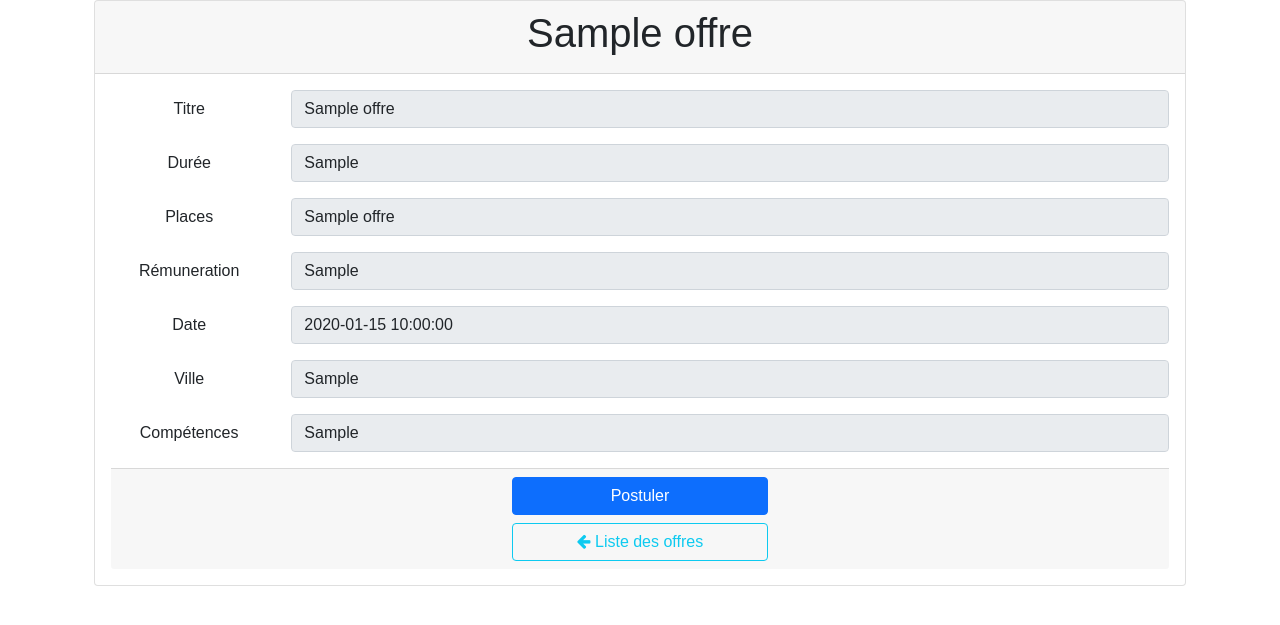
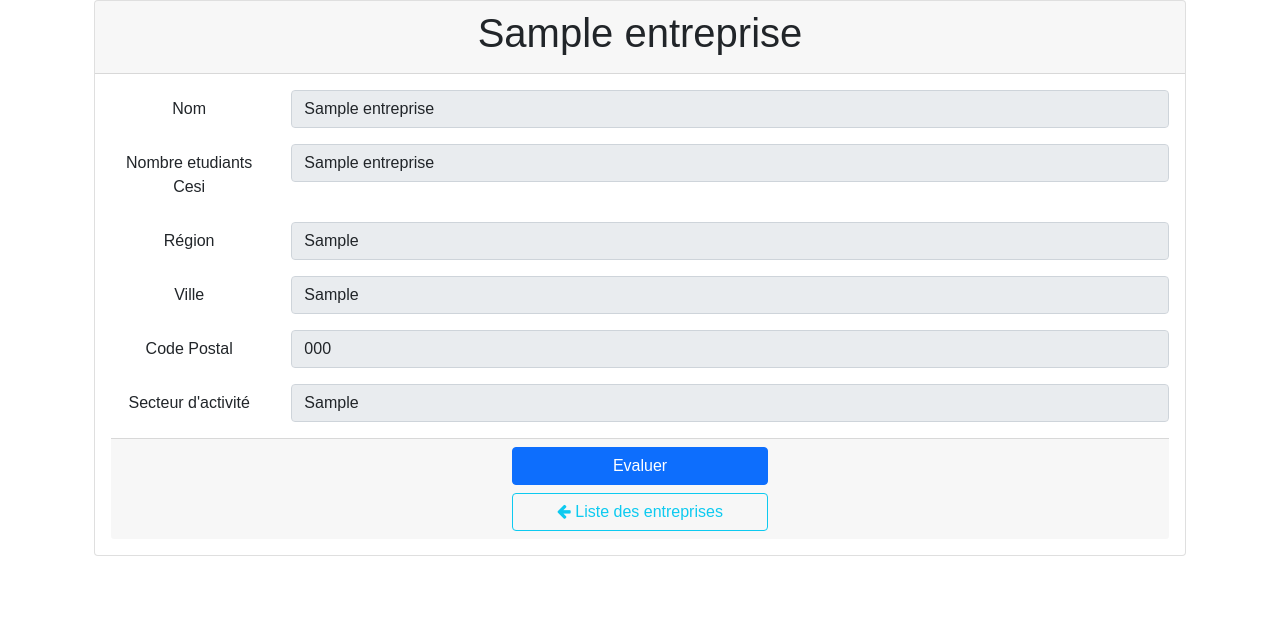
Before and after one commit to Pokecreatorfr/projet-web, a PHP site: page /layouts/offres/viewOffre.php?id=1 in a window 1280 px wide. Shown: the part 85-710 px from the top of the page. Run offline with PHP 8.4, Linux system fonts and the light colour scheme; the visitor is signed in with stand-in values (Sample User, id 1); tables that the repository leaves empty or names only in its code hold one stand-in row (values such as "Sample post"); some libraries are stand-ins or nearby versions; some web fonts are replaced.

Commit message:
new offre update

```diff
--- a/site/layouts/offres/viewOffre.php
+++ b/site/layouts/offres/viewOffre.php
@@ -77,81 +77,73 @@ if (!isset($_SESSION["loggedin"]) || $_SESSION["loggedin"] !== true) {
                   <?php
                   require_once "../../config.php";
                   if (isset($_GET['id'])) {
-                        $sql = "SELECT o.Titre, o.Durée, o.Durée, o.nombre_places,o.Remuneration,o.Date_post,o.Compétences, v.ville
-                              FROM offre o
-                              INNER JOIN site s ON s.id_site = o.id_site
-                              INNER JOIN ville v ON v.id_ville = s.id_ville WHERE o.id_offre= " . $_GET['id'];
+                        $sql = "SELECT e.nom, e.nombre_etudiant, v.ville, v.région, v.code_postal, se.secteur
+                                    FROM entreprise e
+                                    INNER JOIN site s ON s.id_entreprise = e.id_entreprise
+                                    INNER JOIN ville v ON v.id_ville = s.id_ville
+                                    INNER JOIN avoir a ON a.id_entreprise = e.id_entreprise
+                                    INNER JOIN secteur_activité se ON se.id_secteur = a.id_secteur
+                                    Where e.id_entreprise = " . $_GET['id'];
                   }
                   if ($result = $pdo->query($sql)) {
                         if ($result->rowCount() > 0) {
                               while ($row = $result->fetch()) {
                   ?>
+
                   <div class="card text-center">
                         <div class="card-header">
-                              <h1><?php echo htmlspecialchars($row['Titre']); ?></h1>
+                              <h1><?php echo htmlspecialchars($row['nom']); ?></h1>
                         </div>
                         <div class="card-body">
                               <div class="mb-3 row">
-                                    <label class="col-sm-2 col-form-label">Titre</label>
+                                    <label class="col-sm-2 col-form-label">Nom</label>
                                     <div class="col-sm-10">
-                                          <input class="form-control" type="text" value="<?= $row['Titre'] ?>" disabled>
+                                          <input class="form-control" type="text" value="<?= $row['nom'] ?>" disabled>
                                     </div>
                               </div>
                               <div class="mb-3 row">
-                                    <label class="col-sm-2 col-form-label">Durée</label>
+                                    <label class="col-sm-2 col-form-label">Nombre
+                                          etudiants Cesi</label>
                                     <div class="col-sm-10">
-                                          <input class="form-control" type="text" value="<?= $row['Durée'] ?>" disabled>
+                                          <input class="form-control" type="text" value="<?= $row['nombre_etudiant'] ?>"
+                                                disabled>
                                     </div>
 
                               </div>
                               <div class="mb-3 row">
-                                    <label class="col-sm-2 col-form-label">Places</label>
+                                    <label class="col-sm-2 col-form-label">Région</label>
                                     <div class="col-sm-10">
-                                          <input class="form-control" type="text" value="<?= $row['nombre_places'] ?>"
+                                          <input class="form-control" type="text" value="<?= $row['région'] ?>"
                                                 disabled>
                                     </div>
                               </div>
                               <div class="mb-3 row">
-                                    <label class="col-sm-2 col-form-label">Rémuneration</label>
-                                    <div class="col-sm-10">
-                                          <input class="form-control" type="text" value="<?= $row['Remuneration'] ?>"
-                                                disabled>
-                                    </div>
-                              </div>
-                              <div class="mb-3 row">
-                                    <label class="col-sm-2 col-form-label">Date
-                                    </label>
-                                    <div class="col-sm-10">
-                                          <input class="form-control" type="text" value="<?= $row['Date_post'] ?>"
-                                                disabled>
-                                    </div>
-                              </div>
-                              <div class="mb-3 row">
-                                    <label class="col-sm-2 col-form-label">Ville
-                                    </label>
+                                    <label class="col-sm-2 col-form-label">Ville</label>
                                     <div class="col-sm-10">
                                           <input class="form-control" type="text" value="<?= $row['ville'] ?>" disabled>
                                     </div>
                               </div>
                               <div class="mb-3 row">
-                                    <label class="col-sm-2 col-form-label">Compétences
+                                    <label class="col-sm-2 col-form-label">Code
+                                          Postal
                                     </label>
                                     <div class="col-sm-10">
-                                          <input class="form-control" type="text" value="<?= $row['Compétences'] ?>"
+                                          <input class="form-control" type="text" value="<?= $row['code_postal'] ?>"
+                                                disabled>
+                                    </div>
+                              </div>
+                              <div class="mb-3 row">
+                                    <label class="col-sm-2 col-form-label">Secteur d'activité</label>
+                                    <div class="col-sm-10">
+                                          <input class="form-control" type="text" value="<?= $row['secteur'] ?>"
                                                 disabled>
                                     </div>
                               </div>
                               <div class="card-footer text-muted">
                                     <div class="d-grid gap-2 col-3 mx-auto">
-                                          <?php
-                                                            if ($_SESSION['id'] == 1 || $_SESSION['id'] == 3) {
-                                                                  echo '<a href="listOffre.php" class="btn btn-primary">Postuler</a>';
-                                                            } ?>
-
-                                          <a href="listOffre.php" class=" btn btn-outline-info">
-                                                <i class=" fa fa-arrow-left">
-                                                </i> Liste des offres
-                                          </a>
+                                          <a href="listEntreprise.php" class="btn btn-primary">Evaluer</a>
+                                          <a href="listEntreprise.php" class=" btn btn-outline-info"><i
+                                                      class=" fa fa-arrow-left"></i> Liste des entreprises</a>
                                     </div>
                               </div>
                         </div>
@@ -160,8 +152,9 @@ if (!isset($_SESSION["loggedin"]) || $_SESSION["loggedin"] !== true) {
                   <?php }
                         } else {
                               echo 'Erreur de données, Veuillez contacter un administrateur';
-                              echo '<div class="card-footer text-muted"><a href="listOffre.php" class="btn btn-info"><i class=" fa fa-arrow-left">
-                              </i>Retourner</a></div>';
+                              echo '<div class="card-footer text-muted"><a href="listEntreprise.php" class="btn btn-info">
+                                          <i class=" fa fa-arrow-left">
+                                          </i>Retourner</a></div>';
                         }
                   } // Free result set
                   unset($result);
```
